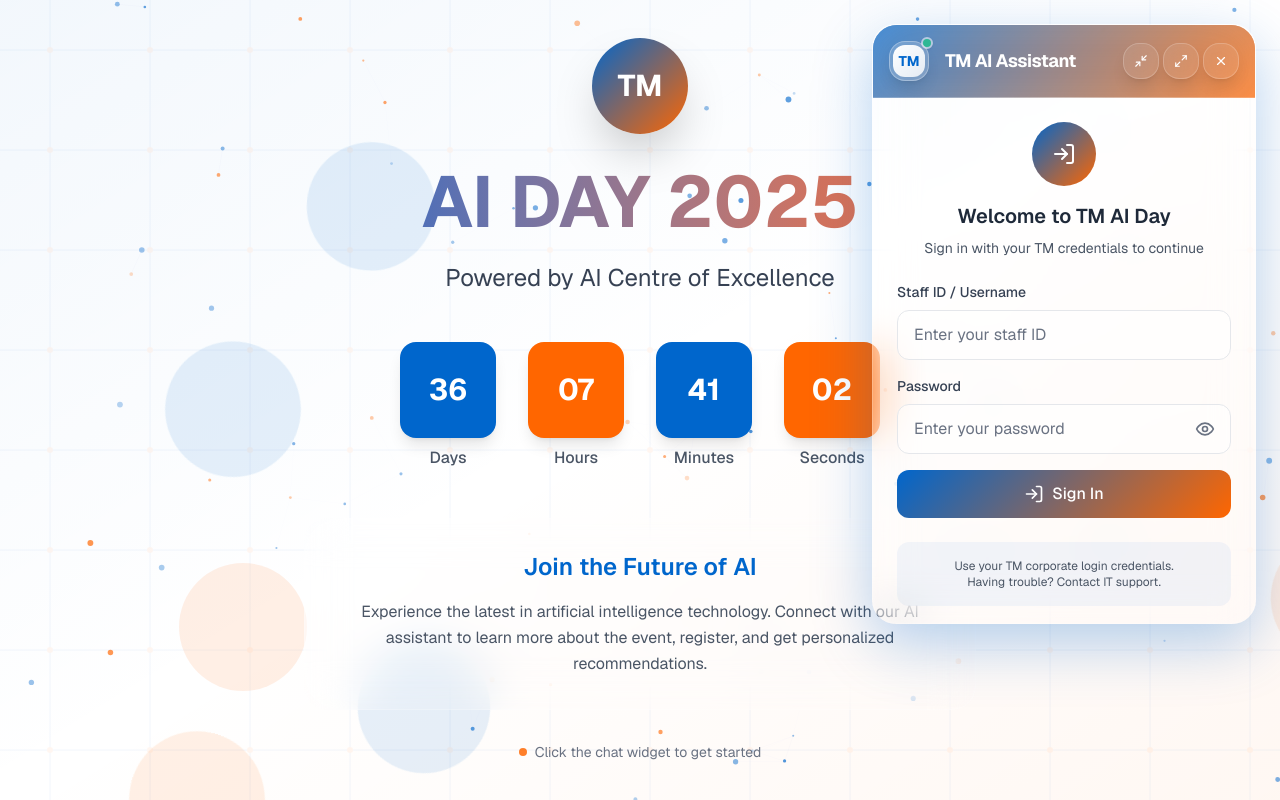
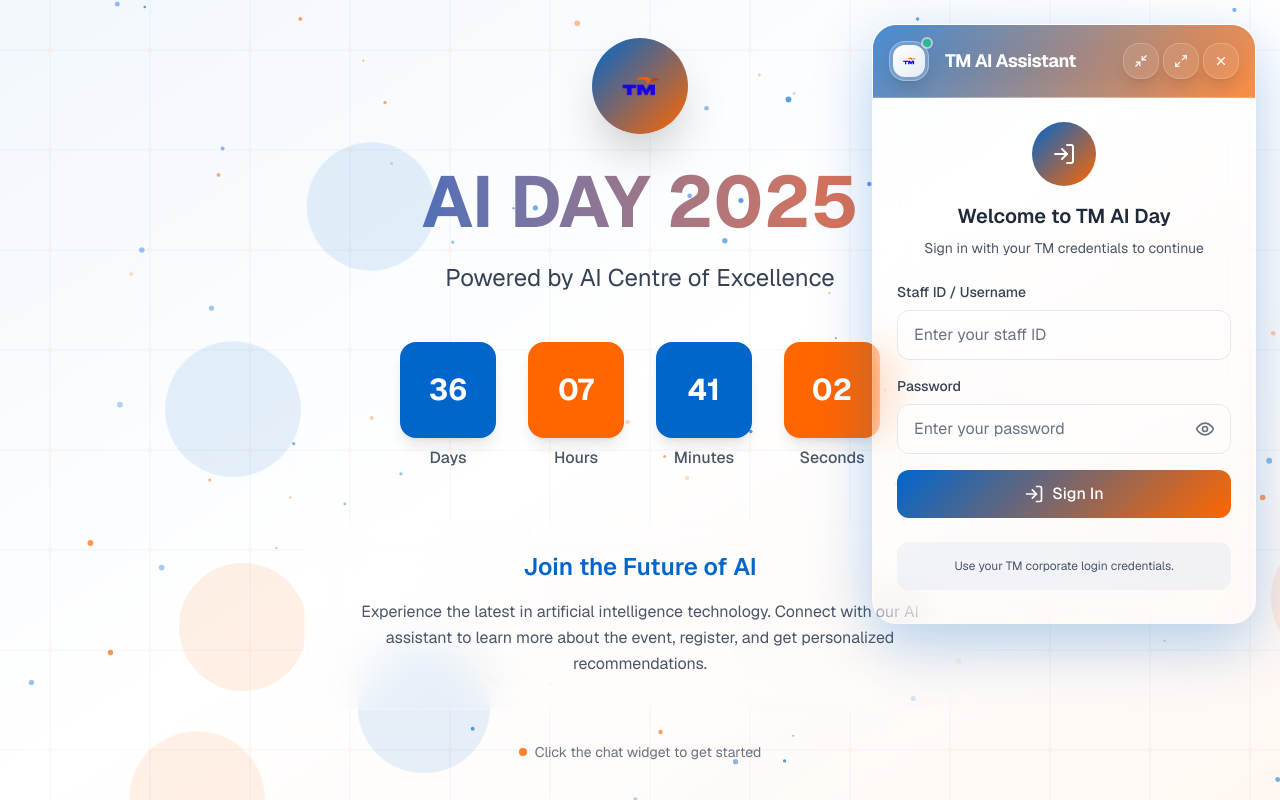
Before and after one commit to balqisnaguwib/tm-ai-widget, a Next.js app: page / in a window 1280 px wide. Both pictures are taken after a click on the button 1224 px from the left and 744 px from the top of the page. Built offline with nearby package versions, Linux system fonts and the light colour scheme.

Commit message:
Enhance layout and image handling for TM branding
- Added preload link for TM logo to improve performance.
- Updated Home and ChatWidget components to display TM logo with fallback text in case of image loading failure.
- Removed redundant support text in LoginForm for a cleaner user interface.

```diff
--- a/src/app/layout.tsx
+++ b/src/app/layout.tsx
@@ -64,6 +64,9 @@
         <link rel="preconnect" href="https://llm.nnoc.cloud" />
         <link rel="preconnect" href="https://ai.tm.com.my" />
 
+        {/* Preload TM Logo for better performance */}
+        <link rel="preload" href="/tm-logo.png" as="image" type="image/png" />
+
         {/* iOS PWA meta tags */}
         <meta name="apple-touch-fullscreen" content="yes" />
         <link rel="apple-touch-startup-image" href="/icons/icon-512x512.png" />
--- a/src/app/page.tsx
+++ b/src/app/page.tsx
@@ -56,8 +56,20 @@
               transition={{ delay: 0.2, duration: 0.6, type: "spring", stiffness: 200 }}
               className="mb-8"
             >
-              <div className="w-24 h-24 mx-auto tm-gradient rounded-full flex items-center justify-center shadow-2xl">
-                <span className="text-white text-3xl font-bold">TM</span>
+              <div className="w-24 h-24 mx-auto tm-gradient rounded-full flex items-center justify-center shadow-2xl p-3">
+                <img
+                  src="/tm-logo.png"
+                  alt="TM Logo"
+                  className="w-full h-full object-contain"
+                  onError={(e) => {
+                    // Fallback to text if image fails to load
+                    e.currentTarget.style.display = 'none';
+                    const parent = e.currentTarget.parentElement;
+                    if (parent) {
+                      parent.innerHTML = '<span class="text-white text-3xl font-bold">TM</span>';
+                    }
+                  }}
+                />
               </div>
             </motion.div>
 
--- a/src/components/ChatWidget.tsx
+++ b/src/components/ChatWidget.tsx
@@ -235,8 +235,20 @@
                     transition={{ duration: 0.2 }}
                   >
                     <div className="w-10 h-10 bg-white/20 backdrop-blur-sm rounded-2xl flex items-center justify-center shadow-lg border border-white/30">
-                      <div className="w-8 h-8 bg-gradient-to-br from-white to-white/80 rounded-xl flex items-center justify-center">
-                        <span className="text-tm-blue text-sm font-bold">TM</span>
+                      <div className="w-8 h-8 bg-gradient-to-br from-white to-white/80 rounded-xl flex items-center justify-center p-1">
+                        <img
+                          src="/tm-logo.png"
+                          alt="TM Logo"
+                          className="w-full h-full object-contain"
+                          onError={(e) => {
+                            // Fallback to text if image fails to load
+                            e.currentTarget.style.display = 'none';
+                            const parent = e.currentTarget.parentElement;
+                            if (parent) {
+                              parent.innerHTML = '<span class="text-tm-blue text-sm font-bold">TM</span>';
+                            }
+                          }}
+                        />
                       </div>
                     </div>
                     {/* Online Status Indicator */}
--- a/src/components/LoginForm.tsx
+++ b/src/components/LoginForm.tsx
@@ -191,8 +191,6 @@
         >
           <p className="text-xs text-gray-600 dark:text-gray-400 text-center">
             Use your TM corporate login credentials.
-            <br />
-            Having trouble? Contact IT support.
           </p>
         </motion.div>
       </motion.div>
```
